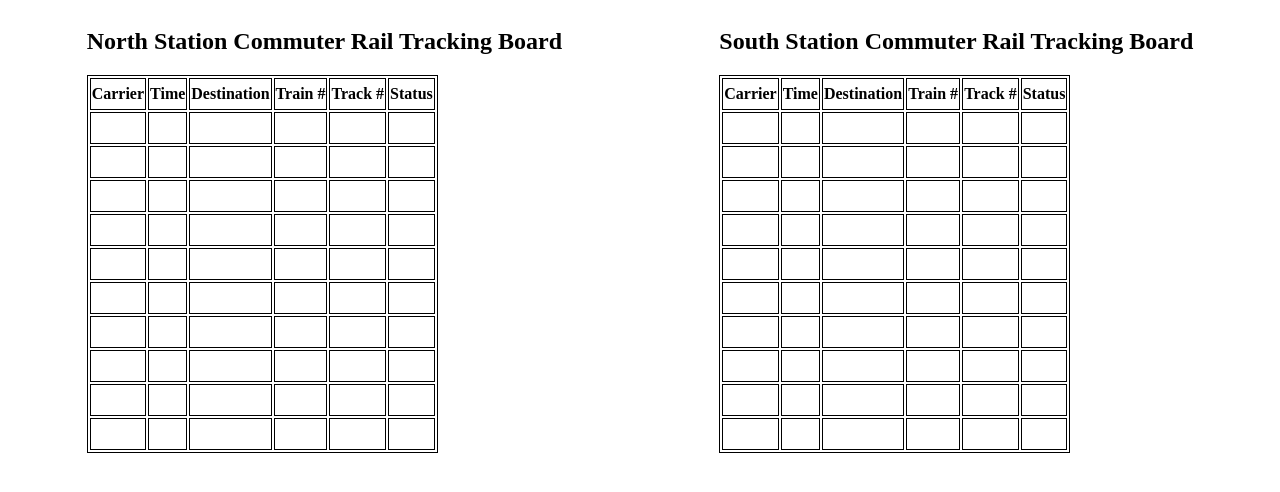
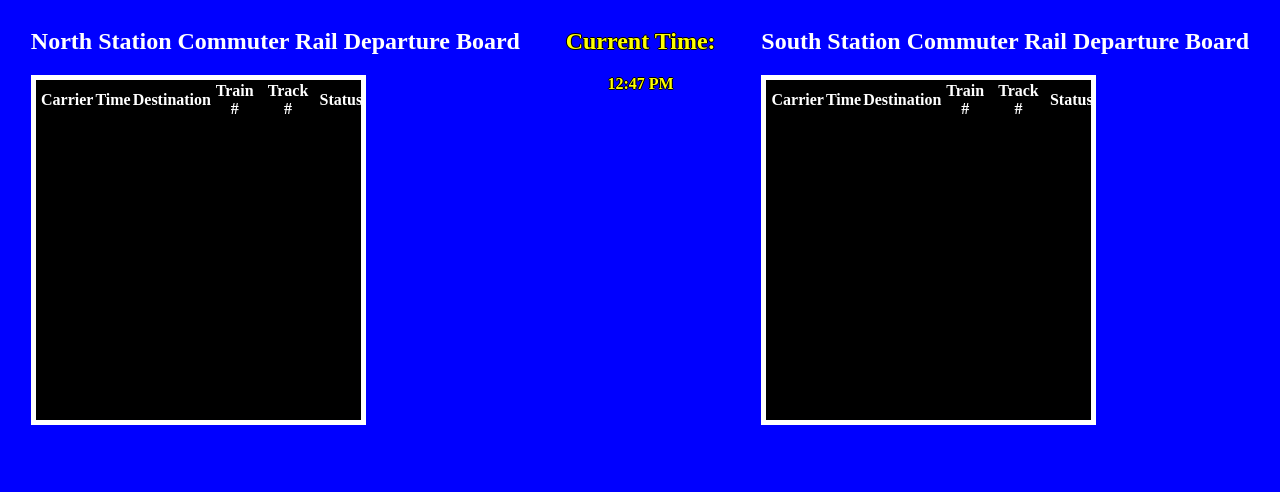
Before and after one commit to yasinallahdev/mbta-departure-board, a plain HTML site: page index.html in a window 1280 px wide. Drawn offline with Linux system fonts and the light colour scheme; no server answers.

Commit message:
Style Update

```diff
--- a/css/style.css
+++ b/css/style.css
@@ -1,5 +1,25 @@
-.trainBoard, .trainBoard th, .trainBoard tr, .trainBoard td {
-    border: 1px solid black;
+.trainBoard th, .trainBoard td {
+    padding: 0% 1%;
+}
+
+.trainBoard {
+    background-color: black;
+    border: 5px solid white;
+}
+
+body {
+    color: white;
+    background-color: blue;
+}
+
+.trainBoard td, #timeSection {
+    color: yellow;
+    text-shadow: -1px 0 black, 0 1px black, 1px 0 black, 0 -1px black;
+    font-weight: bold;
+}
+
+td.status {
+    color: greenyellow;
 }
 
 .trainBoard th, .trainBoard td {
--- a/index.html
+++ b/index.html
@@ -9,7 +9,7 @@
     </head>
     <body>
         <section>
-            <h2>North Station Commuter Rail Tracking Board</h2>
+            <h2>North Station Commuter Rail Departure Board</h2>
             <table class="trainBoard" id="trainBoardNorth">
                 <tr>
                     <th>Carrier</th>
@@ -25,7 +25,7 @@
                     <td></td>
                     <td></td>
                     <td></td>
-                    <td></td>
+                    <td class="status"></td>
                 </tr>
                 <tr id="nrow1">
                     <td></td>
@@ -33,7 +33,7 @@
                     <td></td>
                     <td></td>
                     <td></td>
-                    <td></td>
+                    <td class="status"></td>
                 </tr>
                 <tr id="nrow2">
                     <td></td>
@@ -41,7 +41,7 @@
                     <td></td>
                     <td></td>
                     <td></td>
-                    <td></td>
+                    <td class="status"></td>
                 </tr>
                 <tr id="nrow3">
                     <td></td>
@@ -49,7 +49,7 @@
                     <td></td>
                     <td></td>
                     <td></td>
-                    <td></td>
+                    <td class="status"></td>
                 </tr>
                 <tr id="nrow4">
                     <td></td>
@@ -57,7 +57,7 @@
                     <td></td>
                     <td></td>
                     <td></td>
-                    <td></td>
+                    <td class="status"></td>
                 </tr>
                 <tr id="nrow5">
                     <td></td>
@@ -65,7 +65,7 @@
                     <td></td>
                     <td></td>
                     <td></td>
-                    <td></td>
+                    <td class="status"></td>
                 </tr>
                 <tr id="nrow6">
                     <td></td>
@@ -73,7 +73,7 @@
                     <td></td>
                     <td></td>
                     <td></td>
-                    <td></td>
+                    <td class="status"></td>
                 </tr>
                 <tr id="nrow7">
                     <td></td>
@@ -81,7 +81,7 @@
                     <td></td>
                     <td></td>
                     <td></td>
-                    <td></td>
+                    <td class="status"></td>
                 </tr>
                 <tr id="nrow8">
                     <td></td>
@@ -89,7 +89,7 @@
                     <td></td>
                     <td></td>
                     <td></td>
-                    <td></td>
+                    <td class="status"></td>
                 </tr>
                 <tr id="nrow9">
                     <td></td>
@@ -97,13 +97,18 @@
                     <td></td>
                     <td></td>
                     <td></td>
-                    <td></td>
+                    <td class="status"></td>
                 </tr>
             </table>
         </section>
 
+        <section id="timeSection">
+            <h2>Current Time:</h2>
+            <p id="currentTime"></p>
+        </section>
+
         <section>
-            <h2>South Station Commuter Rail Tracking Board</h2>
+            <h2>South Station Commuter Rail Departure Board</h2>
             <table class="trainBoard" id="trainBoardSouth">
                 <tr>
                     <th>Carrier</th>
@@ -119,7 +124,7 @@
                     <td></td>
                     <td></td>
                     <td></td>
-                    <td></td>
+                    <td class="status"></td class="status">
                 </tr>
                 <tr id="srow1">
                     <td></td>
@@ -127,7 +132,7 @@
                     <td></td>
                     <td></td>
                     <td></td>
-                    <td></td>
+                    <td class="status"></td>
                 </tr>
                 <tr id="srow2">
                     <td></td>
@@ -135,7 +140,7 @@
                     <td></td>
                     <td></td>
                     <td></td>
-                    <td></td>
+                    <td class="status"></td>
                 </tr>
                 <tr id="srow3">
                     <td></td>
@@ -143,7 +148,7 @@
                     <td></td>
                     <td></td>
                     <td></td>
-                    <td></td>
+                    <td class="status"></td>
                 </tr>
                 <tr id="srow4">
                     <td></td>
@@ -151,7 +156,7 @@
                     <td></td>
                     <td></td>
                     <td></td>
-                    <td></td>
+                    <td class="status"></td>
                 </tr>
                 <tr id="srow5">
                     <td></td>
@@ -159,7 +164,7 @@
                     <td></td>
                     <td></td>
                     <td></td>
-                    <td></td>
+                    <td class="status"></td>
                 </tr>
                 <tr id="srow6">
                     <td></td>
@@ -167,7 +172,7 @@
                     <td></td>
                     <td></td>
                     <td></td>
-                    <td></td>
+                    <td class="status"></td>
                 </tr>
                 <tr id="srow7">
                     <td></td>
@@ -175,7 +180,7 @@
                     <td></td>
                     <td></td>
                     <td></td>
-                    <td></td>
+                    <td class="status"></td>
                 </tr>
                 <tr id="srow8">
                     <td></td>
@@ -183,7 +188,7 @@
                     <td></td>
                     <td></td>
                     <td></td>
-                    <td></td>
+                    <td class="status"></td>
                 </tr>
                 <tr id="srow9">
                     <td></td>
@@ -191,7 +196,7 @@
                     <td></td>
                     <td></td>
                     <td></td>
-                    <td></td>
+                    <td class="status"></td>
                 </tr>
             </table>
         </section>
--- a/js/script.js
+++ b/js/script.js
@@ -1,3 +1,5 @@
+const timeDisplay = document.querySelector('#currentTime');
+
 // needs improvement; will not properly denote trains going to Foxboro, Stoughton, Rockport, or Plymouth. It will also not properly denote trains not following the entire route,
 // such as trains that terminate at Providence, Framingham or Reading rather than Wickford Junction, Worcester or Haverhill.
 function determineDestination(route) {
@@ -10,7 +12,7 @@ function determineDestination(route) {
         case "CR-Greenbush": return "Greenbush";
         case "CR-Middleborough": return "Middleborough/Lakeville";
         case "CR-Kingston": return "Kingston, MA or Plymouth"; // Most Kingston/Plymouth trains serve only Kingston, MA due to lack of a Wye. Some Kingston trains reverse direction to serve Plymouth.
-        case "CR-Fairmount": return "Readville, Forge Park/495 or Foxboro"; // Some Fairmount trains continue onto Forge Park/495 or Foxboro as CR-Franklin line trains
+        case "CR-Fairmount": return "Readville"; // Some Fairmount trains continue onto Forge Park/495 or Foxboro as CR-Franklin line trains
         case "CR-Franklin": return "Forge Park/495 or Foxboro"; // Foxboro trains use the Franklin line up until splitting at Wapole.
         case "CR-Worcester": return "Worcester"; // Some Worcester Line trains short-turn at Framingham
         case "CR-Foxboro": return "Foxboro"; // Used by Foxboro Event Patriot's Trains; Normal service to Foxboro uses 'CR-Fairmount' or 'CR-Franklin'
@@ -89,9 +91,11 @@ function trackForStation(trackStation, rowPrefix) {
     }
 }
 
-function makeRequest() {
+function updateBoard() {
 
     console.log('updating board...');
+
+    timeDisplay.textContent = displayTime(new Date(Date.now()));
 
     fetch('https://api-v3.mbta.com/predictions/?stop=place-north,place-sstat&route=CR-Fitchburg,CR-Haverhill,CR-Lowell,CR-Newburyport,CR-Greenbush,CR-Middleborough,CR-Kingston,CR-Fairmount,CR-Franklin,CR-Worcester,CR-Providence,CR-Needham')
         .then(res => res.json())
@@ -112,8 +116,8 @@ function makeRequest() {
 
 }
 
-makeRequest();
+updateBoard();
 
 setInterval(() => {
-   makeRequest()
+    updateBoard()
 }, 10000);
```
